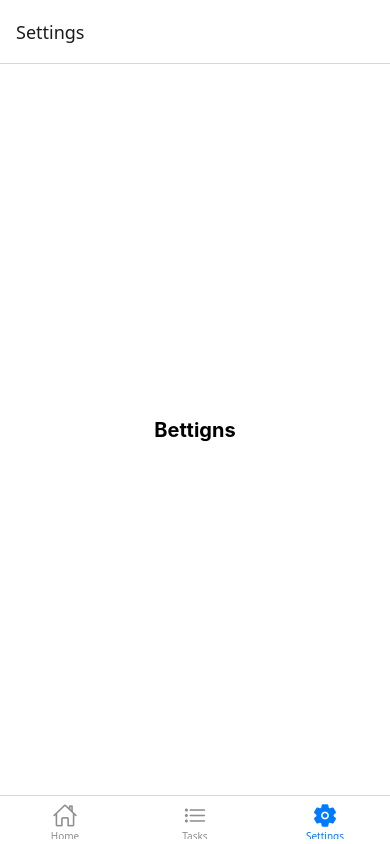
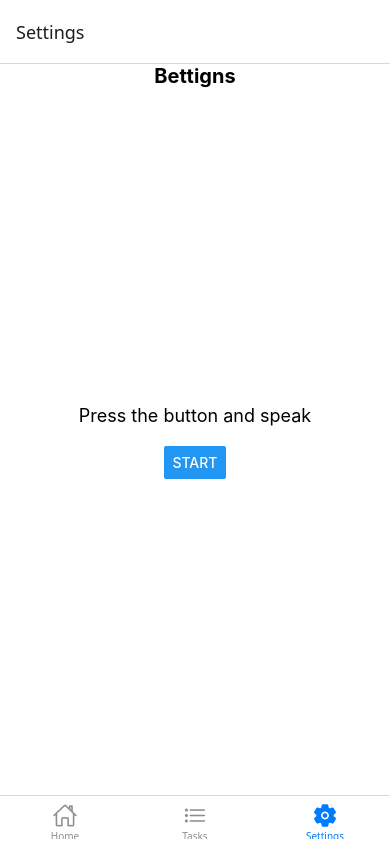
Before and after one commit to hissterical/rntodo, a React Native app: screen /Settings in a window 390 px wide. Built offline with nearby package versions, Linux system fonts and the light colour scheme.

Commit message:
FUCK YEAH, MADE STT WORK FUCK FUCK YEAH

```diff
--- a/package.json
+++ b/package.json
@@ -12,6 +12,7 @@
   "dependencies": {
     "@google/generative-ai": "^0.21.0",
     "@react-native-async-storage/async-storage": "^2.1.0",
+    "@react-native-voice/voice": "^3.1.5",
     "@react-navigation/bottom-tabs": "^7.2.0",
     "@react-navigation/native": "^7.0.14",
     "react": "18.3.1",
--- a/src/screens/SettingsPage.jsx
+++ b/src/screens/SettingsPage.jsx
@@ -1,11 +1,13 @@
 // src/screens/SettingsPage.js
 import React from 'react';
 import { View, Text, StyleSheet } from 'react-native';
+import SpeechToText from '../components/SpeechToText';
 
 export const SettingsPage = () => {
   return (
     <View style={styles.container}>
       <Text style={styles.title}>Bettigns</Text>
+      <SpeechToText />
     </View>
   );
 };
```
Also changed, not shown: 5 other files (tests, documents, lock files or other folders).
